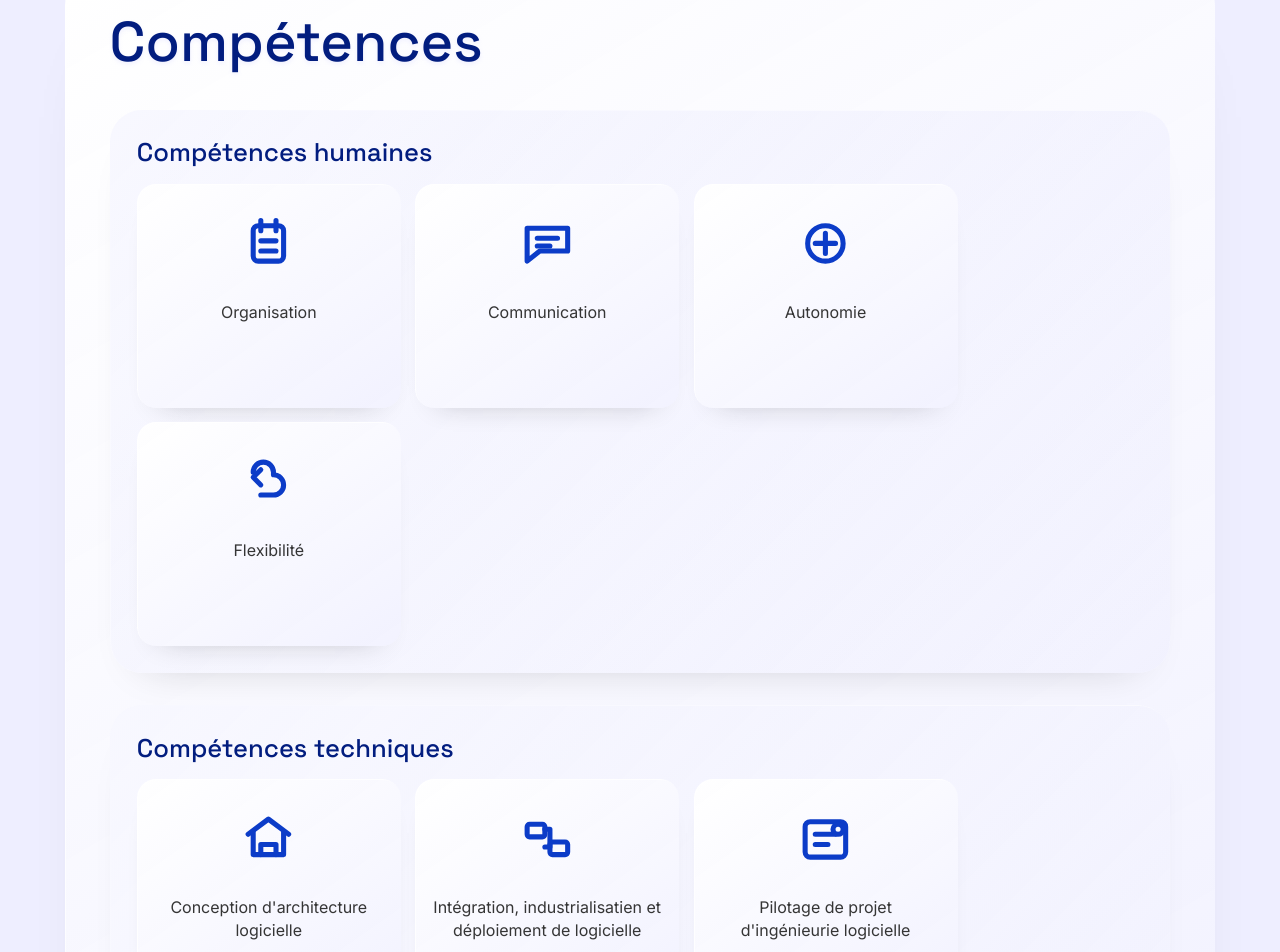
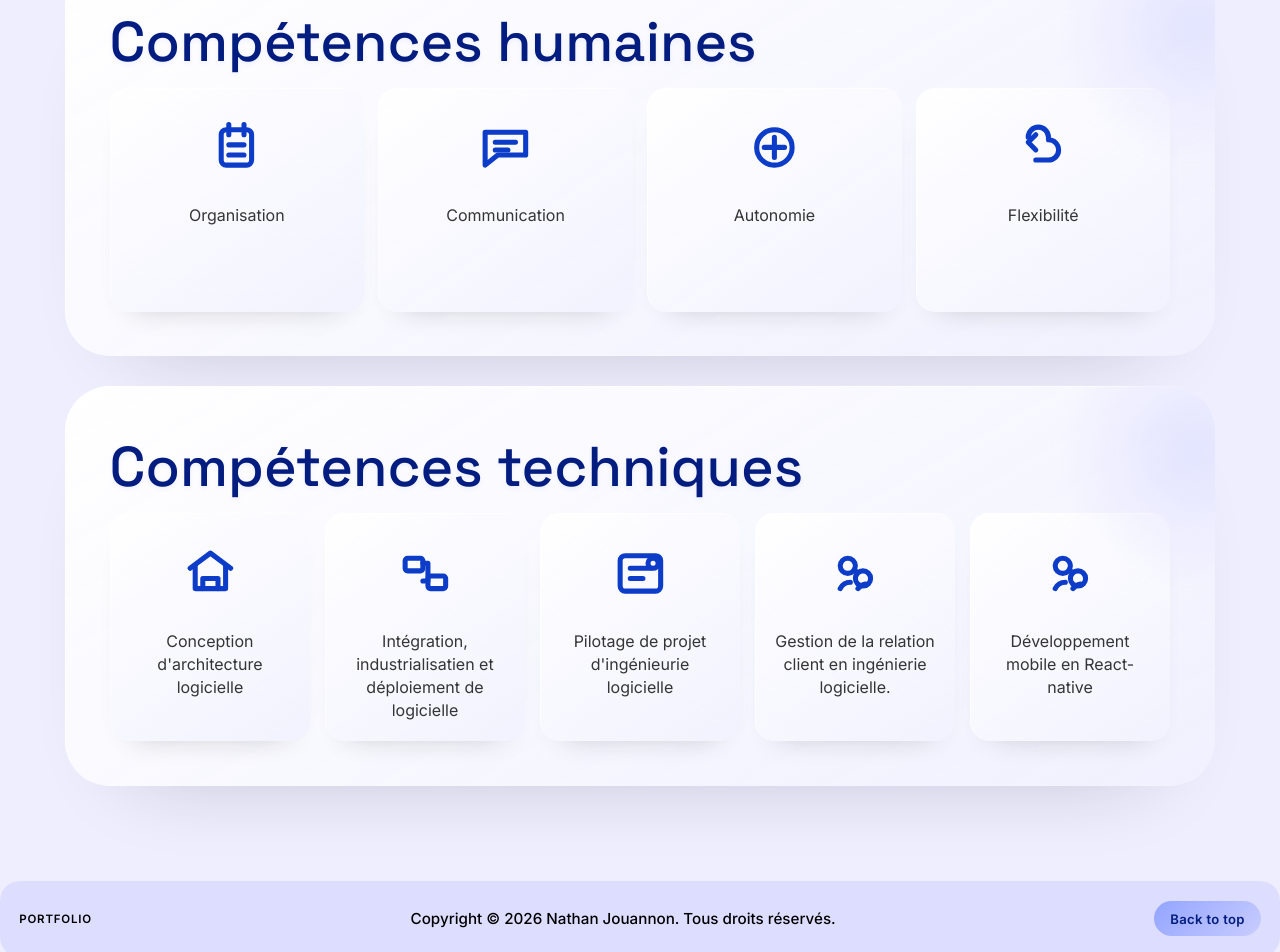
Before and after one commit to nathanjouannon/Portfolio, a React (Vite) app: page /competences in a window 1280 px wide. Shown: the part 196-1148 px from the top of the page. Built offline with nearby package versions, Linux system fonts and the light colour scheme.

Commit message:
update project style

```diff
--- a/src/pages/competences/CompetencesLayout.tsx
+++ b/src/pages/competences/CompetencesLayout.tsx
@@ -1,162 +1,162 @@
+import type { ReactNode } from 'react'
 import { Link } from 'react-router-dom'
 import './style/competenceLayout.css'
+
+type CompetenceItem = {
+  to: string
+  label: string
+  icon: ReactNode
+}
+
+type CompetenceGroup = {
+  id: string
+  title: string
+  items: CompetenceItem[]
+}
+
+const competenceGroups: CompetenceGroup[] = [
+  {
+    id: 'human-skills-title',
+    title: 'Compétences humaines',
+    items: [
+      {
+        to: '/competences/organisation',
+        label: 'Organisation',
+        icon: (
+          <>
+            <rect x="6" y="5" width="12" height="14" rx="2" />
+            <path d="M9 3v4M15 3v4M9 11h6M9 15h6" />
+          </>
+        ),
+      },
+      {
+        to: '/competences/communication',
+        label: 'Communication',
+        icon: (
+          <>
+            <path d="M4 6h16v9H9l-5 4V6z" />
+            <path d="M8 10h8M8 13h5" />
+          </>
+        ),
+      },
+      {
+        to: '/competences/autonomie',
+        label: 'Autonomie',
+        icon: (
+          <>
+            <circle cx="12" cy="12" r="7" />
+            <path d="M12 8v8M8 12h8" />
+          </>
+        ),
+      },
+      {
+        to: '/competences/flexibilite',
+        label: 'Flexibilité',
+        icon: (
+          <>
+            <path d="M6 8a4 4 0 0 1 8 0v1a4 4 0 1 1 0 8H9" />
+            <path d="M9 7l-3 3 3 3" />
+          </>
+        ),
+      },
+    ],
+  },
+  {
+    id: 'technical-skills-title',
+    title: 'Compétences techniques',
+    items: [
+      {
+        to: '/competences/conception-architecture-logicielle',
+        label: "Conception d'architecture logicielle",
+        icon: (
+          <>
+            <path d="M4 10l8-6 8 6" />
+            <path d="M6 9v9h12V9" />
+            <path d="M9 18v-4h6v4" />
+          </>
+        ),
+      },
+      {
+        to: '/competences/integration-industrialisation-deploiement-logicielle',
+        label: 'Intégration, industrialisatien et déploiement de logicielle',
+        icon: (
+          <>
+            <rect x="4" y="6" width="7" height="5" rx="1" />
+            <rect x="13" y="13" width="7" height="5" rx="1" />
+            <path d="M11 8h2v7M11 15h2" />
+          </>
+        ),
+      },
+      {
+        to: '/competences/pilotage-projet-ingenierie-logicielle',
+        label: "Pilotage de projet d'ingénieurie logicielle",
+        icon: (
+          <>
+            <rect x="4" y="5" width="16" height="14" rx="2" />
+            <path d="M8 10h8M8 14h5" />
+            <circle cx="17" cy="8" r="2" />
+          </>
+        ),
+      },
+      {
+        to: '/competences/gestion-relation-client-ingenierie-logicielle',
+        label: 'Gestion de la relation client en ingénierie logicielle.',
+        icon: (
+          <>
+            <circle cx="9" cy="9" r="3" />
+            <circle cx="15" cy="14" r="3" />
+            <path d="M11.5 10.5l1 1" />
+            <path d="M6 18c.8-1.6 2.2-2.5 4-2.5M13 18c.7-.9 1.6-1.5 3-1.8" />
+          </>
+        ),
+      },
+      {
+        to: '/competences/developpement-mobile-react-native',
+        label: 'Développement mobile en React-native',
+        icon: (
+          <>
+            <circle cx="9" cy="9" r="3" />
+            <circle cx="15" cy="14" r="3" />
+            <path d="M11.5 10.5l1 1" />
+            <path d="M6 18c.8-1.6 2.2-2.5 4-2.5M13 18c.7-.9 1.6-1.5 3-1.8" />
+          </>
+        ),
+      },
+    ],
+  },
+]
 
 export default function CompetencesLayout() {
   return (
     <section className="competences-page" aria-labelledby="competences-title">
-      <div className="competences-shell">
-        <h1 id="competences-title" className="competences-title">
-          Compétences
-        </h1>
+      {competenceGroups.map((group) => (
+        <div key={group.id} className="competences-shell" style={{ marginBottom: 30 }}>
+          <h1 id="competences-title" className="competences-title">
+            {group.title}
+          </h1>
 
-        <div className="competences-grid">
-          <section className="competence-block" aria-labelledby="human-skills-title">
-            <h2 id="human-skills-title" className="competence-block-title">
-              Compétences humaines
-            </h2>
-            <ul className="competence-list">
-              <li className="competence-item">
-                <Link className="competence-link" to="/competences/organisation">
+          <ul
+            className={`competence-list ${
+              group.id === 'human-skills-title'
+                ? 'competence-list-human'
+                : 'competence-list-technical'
+            }`}
+          >
+            {group.items.map((item) => (
+              <li key={item.to} className="competence-item">
+                <Link className="competence-link" to={item.to}>
                   <span className="competence-logo" aria-hidden="true">
                     <svg className="competence-icon" viewBox="0 0 24 24" fill="none">
-                      <rect x="6" y="5" width="12" height="14" rx="2" />
-                      <path d="M9 3v4M15 3v4M9 11h6M9 15h6" />
+                      {item.icon}
                     </svg>
                   </span>
-                  <span className="competence-label">Organisation</span>
+                  <span className="competence-label">{item.label}</span>
                 </Link>
               </li>
-              <li className="competence-item">
-                <Link className="competence-link" to="/competences/communication">
-                  <span className="competence-logo" aria-hidden="true">
-                    <svg className="competence-icon" viewBox="0 0 24 24" fill="none">
-                      <path d="M4 6h16v9H9l-5 4V6z" />
-                      <path d="M8 10h8M8 13h5" />
-                    </svg>
-                  </span>
-                  <span className="competence-label">Communication</span>
-                </Link>
-              </li>
-              <li className="competence-item">
-                <Link className="competence-link" to="/competences/autonomie">
-                  <span className="competence-logo" aria-hidden="true">
-                    <svg className="competence-icon" viewBox="0 0 24 24" fill="none">
-                      <circle cx="12" cy="12" r="7" />
-                      <path d="M12 8v8M8 12h8" />
-                    </svg>
-                  </span>
-                  <span className="competence-label">Autonomie</span>
-                </Link>
-              </li>
-              <li className="competence-item">
-                <Link className="competence-link" to="/competences/flexibilite">
-                  <span className="competence-logo" aria-hidden="true">
-                    <svg className="competence-icon" viewBox="0 0 24 24" fill="none">
-                      <path d="M6 8a4 4 0 0 1 8 0v1a4 4 0 1 1 0 8H9" />
-                      <path d="M9 7l-3 3 3 3" />
-                    </svg>
-                  </span>
-                  <span className="competence-label">Flexibilité</span>
-                </Link>
-              </li>
-            </ul>
-          </section>
-
-          <section className="competence-block" aria-labelledby="technical-skills-title">
-            <h2 id="technical-skills-title" className="competence-block-title">
-              Compétences techniques
-            </h2>
-            <ul className="competence-list">
-              <li className="competence-item">
-                <Link
-                  className="competence-link"
-                  to="/competences/conception-architecture-logicielle"
-                >
-                  <span className="competence-logo" aria-hidden="true">
-                    <svg className="competence-icon" viewBox="0 0 24 24" fill="none">
-                      <path d="M4 10l8-6 8 6" />
-                      <path d="M6 9v9h12V9" />
-                      <path d="M9 18v-4h6v4" />
-                    </svg>
-                  </span>
-                  <span className="competence-label">
-                    Conception d&apos;architecture logicielle
-                  </span>
-                </Link>
-              </li>
-              <li className="competence-item">
-                <Link
-                  className="competence-link"
-                  to="/competences/integration-industrialisation-deploiement-logicielle"
-                >
-                  <span className="competence-logo" aria-hidden="true">
-                    <svg className="competence-icon" viewBox="0 0 24 24" fill="none">
-                      <rect x="4" y="6" width="7" height="5" rx="1" />
-                      <rect x="13" y="13" width="7" height="5" rx="1" />
-                      <path d="M11 8h2v7M11 15h2" />
-                    </svg>
-                  </span>
-                  <span className="competence-label">
-                    Intégration, industrialisatien et déploiement de logicielle
-                  </span>
-                </Link>
-              </li>
-              <li className="competence-item">
-                <Link
-                  className="competence-link"
-                  to="/competences/pilotage-projet-ingenierie-logicielle"
-                >
-                  <span className="competence-logo" aria-hidden="true">
-                    <svg className="competence-icon" viewBox="0 0 24 24" fill="none">
-                      <rect x="4" y="5" width="16" height="14" rx="2" />
-                      <path d="M8 10h8M8 14h5" />
-                      <circle cx="17" cy="8" r="2" />
-                    </svg>
-                  </span>
-                  <span className="competence-label">
-                    Pilotage de projet d&apos;ingénieurie logicielle
-                  </span>
-                </Link>
-              </li>
-              <li className="competence-item">
-                <Link
-                  className="competence-link"
-                  to="/competences/gestion-relation-client-ingenierie-logicielle"
-                >
-                  <span className="competence-logo" aria-hidden="true">
-                    <svg className="competence-icon" viewBox="0 0 24 24" fill="none">
-                      <circle cx="9" cy="9" r="3" />
-                      <circle cx="15" cy="14" r="3" />
-                      <path d="M11.5 10.5l1 1" />
-                      <path d="M6 18c.8-1.6 2.2-2.5 4-2.5M13 18c.7-.9 1.6-1.5 3-1.8" />
-                    </svg>
-                  </span>
-                  <span className="competence-label">
-                    Gestion de la relation client en ingénierie logicielle.
-                  </span>
-                </Link>
-              </li>
-
-              <li className="competence-item">
-                <Link
-                  className="competence-link"
-                  to="/competences/developpement-mobile-react-native"
-                >
-                  <span className="competence-logo" aria-hidden="true">
-                    <svg className="competence-icon" viewBox="0 0 24 24" fill="none">
-                      <circle cx="9" cy="9" r="3" />
-                      <circle cx="15" cy="14" r="3" />
-                      <path d="M11.5 10.5l1 1" />
-                      <path d="M6 18c.8-1.6 2.2-2.5 4-2.5M13 18c.7-.9 1.6-1.5 3-1.8" />
-                    </svg>
-                  </span>
-                  <span className="competence-label">Développement mobile en React-native</span>
-                </Link>
-              </li>
-            </ul>
-          </section>
+            ))}
+          </ul>
         </div>
-      </div>
+      ))}
     </section>
   )
 }
--- a/src/pages/competences/style/competenceLayout.css
+++ b/src/pages/competences/style/competenceLayout.css
@@ -110,8 +110,7 @@
   margin: 1rem 0 0;
   padding: 0;
   list-style: none;
-  display: flex;
-  flex-wrap: wrap;
+  display: grid;
   gap: 0.9rem;
   color: color-mix(in srgb, var(--black-800) 90%, transparent);
   font-family: var(--font-body);
@@ -119,9 +118,16 @@
   line-height: 1.55;
 }
 
+.competence-list-human {
+  grid-template-columns: repeat(4, minmax(0, 1fr));
+}
+
+.competence-list-technical {
+  grid-template-columns: repeat(5, minmax(0, 1fr));
+}
+
 .competence-item {
-  flex: 0 0 16.5rem;
-  width: 16.5rem;
+  width: 100%;
   min-height: 14rem;
   display: flex;
   text-align: center;
@@ -184,8 +190,12 @@
 }
 
 @media (max-width: 900px) {
+  .competence-list-human,
+  .competence-list-technical {
+    grid-template-columns: 1fr;
+  }
+
   .competence-item {
-    flex: 1 1 100%;
     width: 100%;
     min-height: 13rem;
   }
--- a/src/pages/projects/ProjectLayout.tsx
+++ b/src/pages/projects/ProjectLayout.tsx
@@ -66,7 +66,7 @@ export default function ProjectLayout() {
         </h1>
 
         <div className="project-grid">
-          <ul className="project-list">
+          <ul className="project-list project-list--five-columns">
             {projects.map((project) => (
               <li key={project.slug} className="project-item">
                 <Link className="project-link" to={`/projet/${project.slug}`}>
```
Also changed, not shown: src/pages/projects/style/projectLayout.css (+50 -4 lines).
